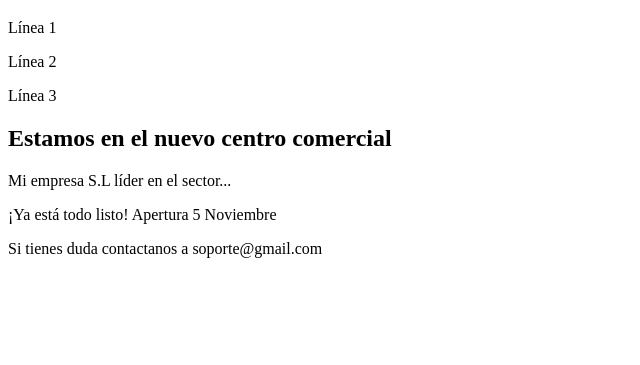
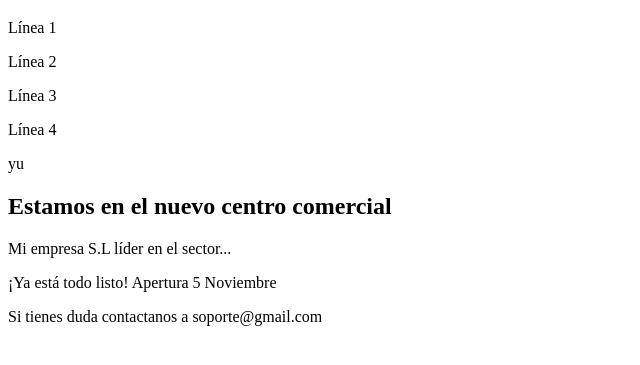
Before and after one commit to jeotma/git-tutorial-repo, a plain HTML site: page index.html in a window 1280 px wide. Shown: the part 61-426 px from the top of the page, without its empty margins (0-640 px from the left). Drawn offline with Linux system fonts and the light colour scheme.

Commit message:
Cambio 4 Ahora con amend

```diff
--- a/index.html
+++ b/index.html
@@ -10,6 +10,8 @@
     <p>Línea 1</p>
     <p>Línea 2</p>
     <p>Línea 3</p>
+    <p>Línea 4</p>
+    <p>yu</p>
     <h2>Estamos en el nuevo centro comercial</h2>
     <p>Mi empresa S.L líder en el sector...</p>
     <p>¡Ya está todo listo! Apertura 5 Noviembre</p>
```
